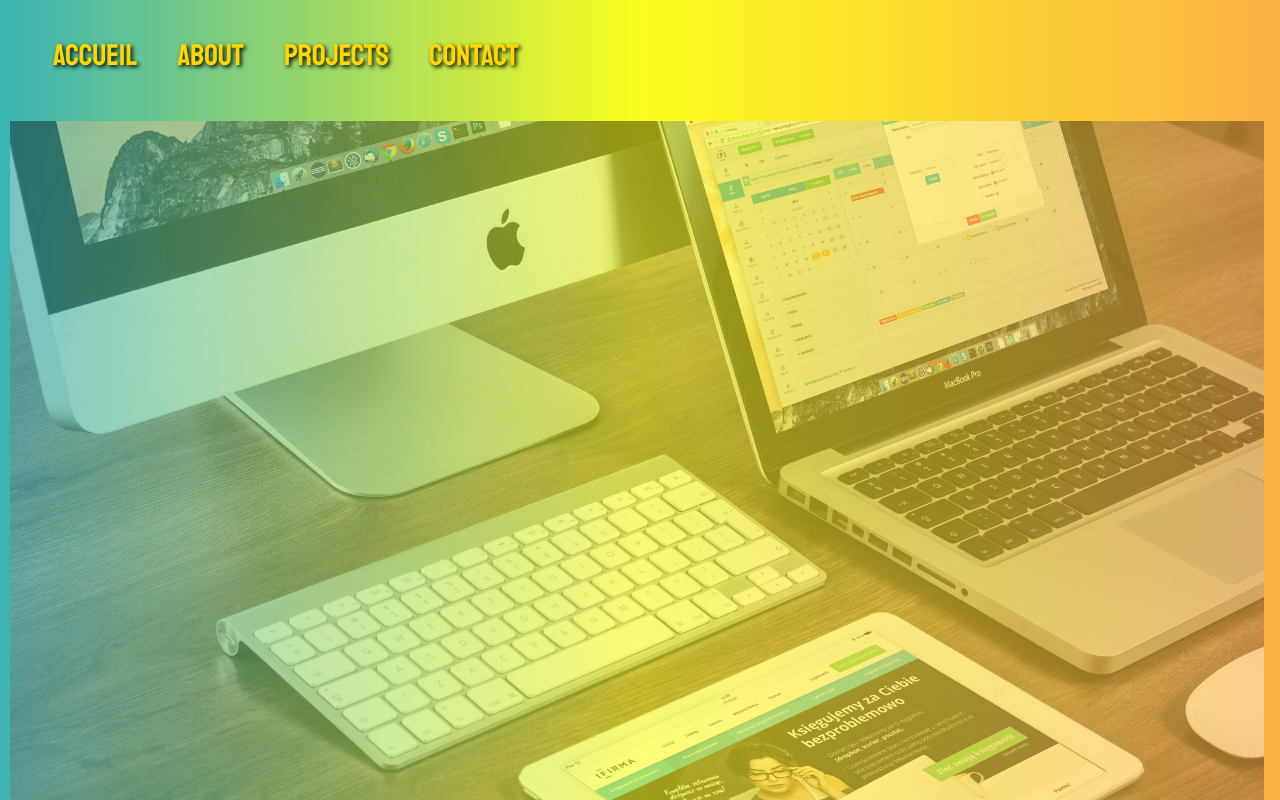
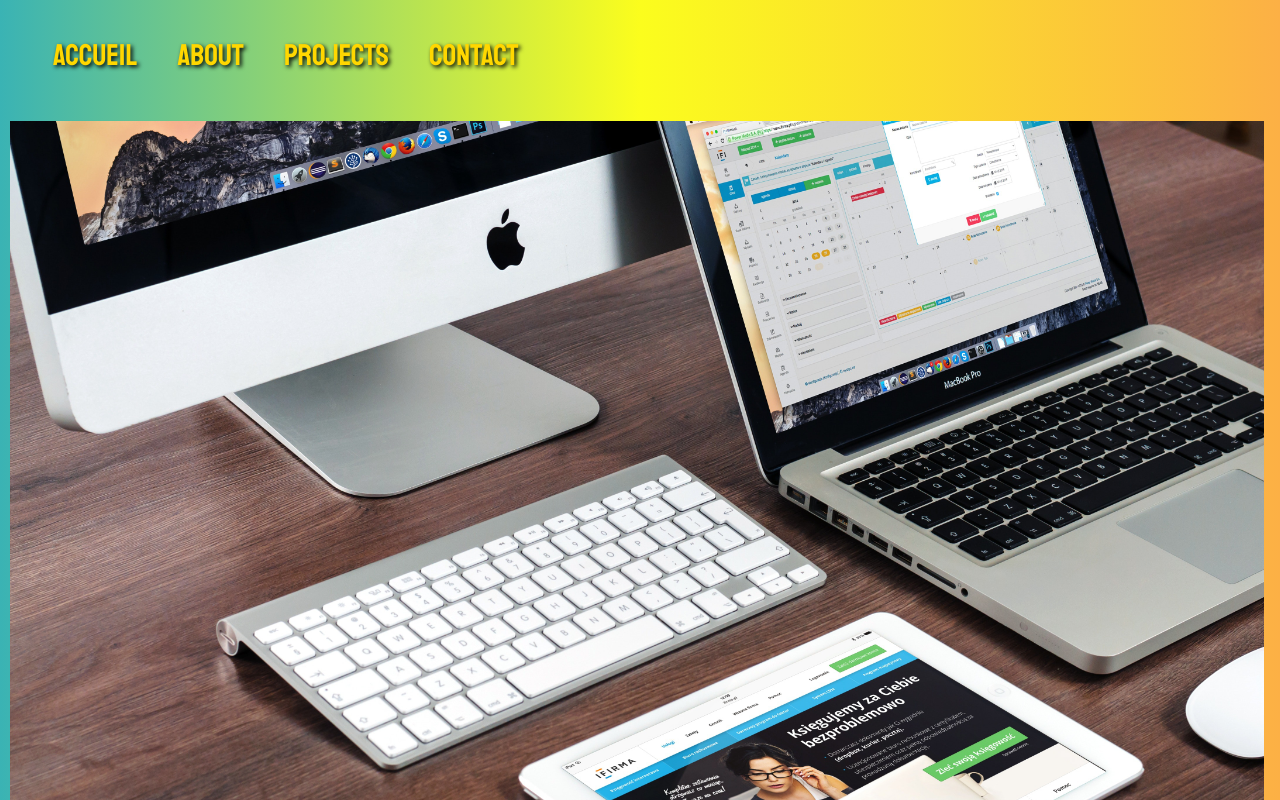
Before and after one commit to SebastienFirouzfar/portfolio, a React (Create React App) app in the folder portfolio-sebastien/: page / in a window 1280 px wide. Shown: the top 800 px of the page. Built offline with nearby package versions, Linux system fonts and the light colour scheme.

Commit message:
Add the animations / Ajout les animations

```diff
--- a/portfolio-sebastien/package.json
+++ b/portfolio-sebastien/package.json
@@ -9,6 +9,7 @@
     "bootstrap": "^5.0.0",
     "emailjs-com": "^2.6.4",
     "firebase": "^8.6.1",
+    "framer-motion": "^4.1.17",
     "node-sass": "^5.0.0",
     "react": "^17.0.2",
     "react-bootstrap": "^1.5.2",
@@ -16,6 +17,7 @@
     "react-icons": "^4.2.0",
     "react-router-dom": "^5.2.0",
     "react-scripts": "4.0.3",
+    "styled-components": "^5.3.0",
     "validator": "^13.6.0",
     "web-vitals": "^1.1.2"
   },
--- /dev/null
+++ b/portfolio-sebastien/src/animation/index.js
@@ -0,0 +1,39 @@
+export const animationOne = {
+  in: { opacity: 1 },
+  out: { opacity: 0 },
+};
+
+export const animationTwo = {
+  in: {
+    opacity: 1,
+    y: 0,
+    scale: 1,
+  },
+
+  out: {
+      opacity: 0,
+      y: '-100vh',
+      scale:0.6
+    },
+};
+
+export const animationThree = {
+    in: {
+        opacity: 1,
+        X: -300,
+      },
+
+      out: {
+        opacity: 0,
+        X: 300
+      },
+
+    end: {
+        x:0,
+        opacity: 1,
+    }
+}
+
+export const transition = {
+  duration: 0.4,
+};
--- a/portfolio-sebastien/src/components/App.js
+++ b/portfolio-sebastien/src/components/App.js
@@ -3,6 +3,10 @@ import "bootstrap/dist/css/bootstrap.css";
 //router, si on met pas le react-router-dom on appel tt react
 import {BrowserRouter, Switch, Route} from 'react-router-dom'
 
+//framer-motion
+import {AnimatePresence} from "framer-motion"
+
+//pages
 import { Contact } from '../pages/Contact'
 import { About } from '../pages/About'
 import { NotFound } from "../pages/NotFound"
@@ -17,6 +21,7 @@ function App() {
     <Fragment>
         <BrowserRouter>
         <UserProfileContextProvider>
+        <AnimatePresence>
       {/*Switch permet de vérifié que la page existe sinon elle envoie une page d'erreur 404 */}
         <Switch>
           {/*Qui conrespond au components (composant) de la page Home*/ }
@@ -26,6 +31,7 @@ function App() {
           <Route path="/Contact" exact component={Contact}/>
           <Route component={NotFound}/>
         </Switch>
+        </AnimatePresence>
         </UserProfileContextProvider>
       </BrowserRouter>
       <Footer/>
--- a/portfolio-sebastien/src/pages/About.js
+++ b/portfolio-sebastien/src/pages/About.js
@@ -6,8 +6,19 @@ import { List, ListFrontEnd, ListBackEnd } from '../components/Card'
 //data
 import { list } from '../data/dataInfomation'
 
+import {animationThree} from "../animation/index"
+import {motion} from 'framer-motion'
+
 export const About = () => {
   return (
+
+    <motion.div initial="out"
+    animate="in"
+    exit="out"
+    variants={animationThree}
+    >
+
+
     <div className="container" class="col-lg-12 col-md-12">
       <Navigation />
       <h1>About</h1>
@@ -41,5 +52,7 @@ export const About = () => {
       <h1>Compétence back-end</h1>
       <ListBackEnd data={list}/>
     </div>
+    </motion.div>
   );
+
 };
--- a/portfolio-sebastien/src/pages/Contact.js
+++ b/portfolio-sebastien/src/pages/Contact.js
@@ -4,6 +4,9 @@ import { UserProfileContext } from "../lib/UserProfileContext";
 import validator from "validator";
 // import { Link } from 'react-router-dom';
 import emailjs from 'emailjs-com';
+
+import {animationThree} from "../animation/index"
+import {motion} from 'framer-motion'
 
 export const Contact = () => {
   const [isValid, setValid] = useState(false);
@@ -75,6 +78,14 @@ export const Contact = () => {
   }
 
   return (
+
+    <motion.div initial="out"
+    animate="end"
+    exit="out"
+    variants={animationThree}
+    >
+
+
     <div>
       <Navigation />
       <h1>Contact</h1>
@@ -181,5 +192,6 @@ export const Contact = () => {
         </div>
       </div>
     </div>
+    </motion.div>
   );
 };
--- a/portfolio-sebastien/src/pages/Home.js
+++ b/portfolio-sebastien/src/pages/Home.js
@@ -1,12 +1,20 @@
 import React from "react";
 import { Navigation } from "../pages/Navigation";
+import {motion} from 'framer-motion'
+import {animationOne, transition} from "../animation/index"
 
 
 export const Home = () => {
   return (
+    <motion.div initial="out"
+     animate="in"
+     exit="out"
+     variants={animationOne}
+     transition={transition}>
     <div>
       <Navigation />
       <img id="imgHome" className="img-responsive" src="./assets/pexels-pixabay-39284.jpg" alt="Computer"/>
     </div>
+    </motion.div>
   );
 };
--- a/portfolio-sebastien/src/pages/Projects.js
+++ b/portfolio-sebastien/src/pages/Projects.js
@@ -1,16 +1,27 @@
-import React from 'react';
+import React from "react";
 import { Navigation } from "../pages/Navigation";
-import { ListProject } from '../components/CardProject'
+import { ListProject } from "../components/CardProject";
 
 //data
-import { list } from '../data/dataInfomation'
+import { list } from "../data/dataInfomation";
+
+import { animationOne, transition } from "../animation/index";
+import { motion } from "framer-motion";
 
 export const Projects = () => {
-    return (
-        <div>
-            <Navigation/>
-            <h1>Projects</h1>
-            <ListProject data={list}/>
-        </div>
-    );
+  return (
+    <motion.div
+      initial="out"
+      animate="in"
+      exit="out"
+      variants={animationOne}
+      transition={transition}
+    >
+      <div>
+        <Navigation />
+        <h1>Projects</h1>
+        <ListProject data={list} />
+      </div>
+    </motion.div>
+  );
 };
--- a/portfolio-sebastien/src/styles/index.scss
+++ b/portfolio-sebastien/src/styles/index.scss
@@ -19,7 +19,7 @@ body{
   width: 98%;
   background-size: cover;
   background-repeat: no-repeat;
-  opacity: 0.4;
+  // opacity: 0.4;
 }
 
 
@@ -58,6 +58,5 @@ h1{
   .row{
     position: relative;
     margin-left: -13px;
-
   }
 }
```
Also changed, not shown: 1 other file (tests, documents, lock files or other folders).
